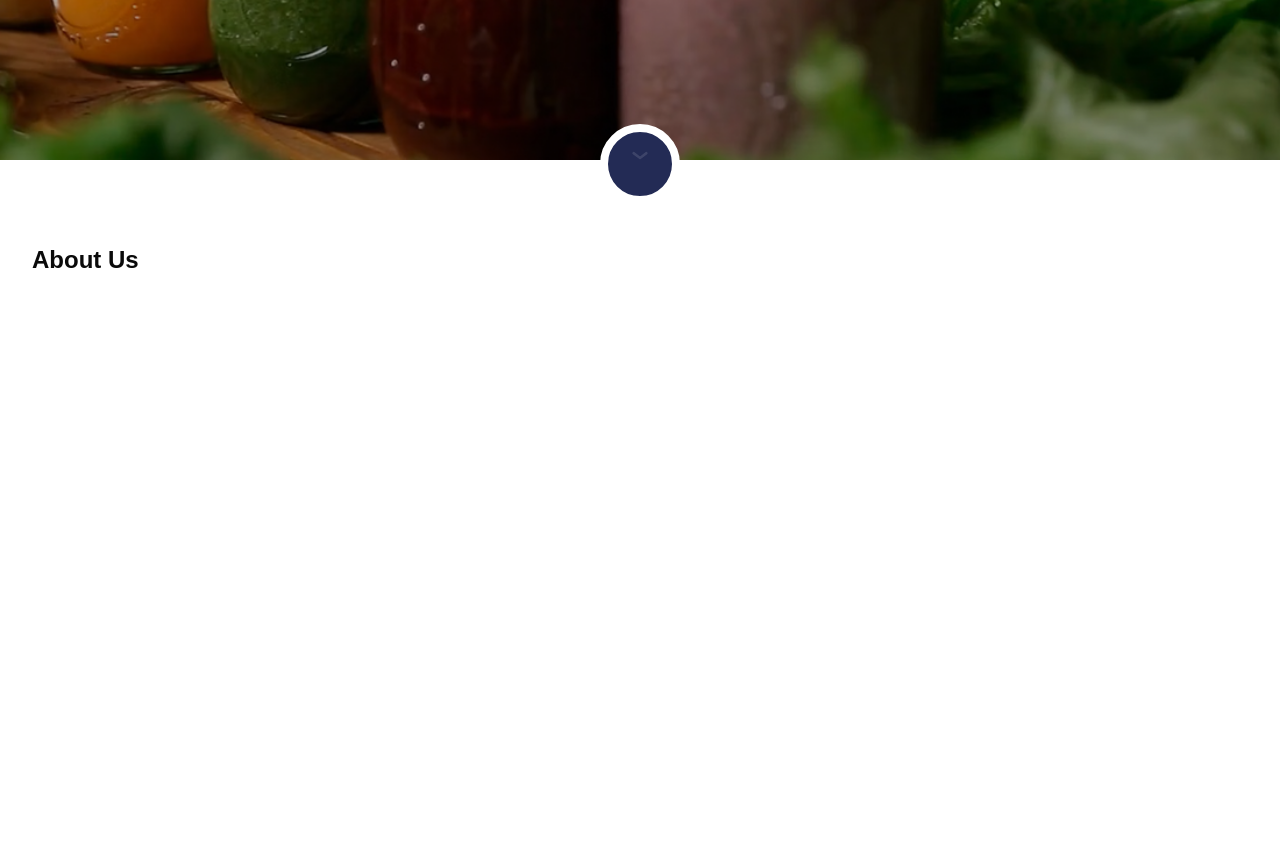
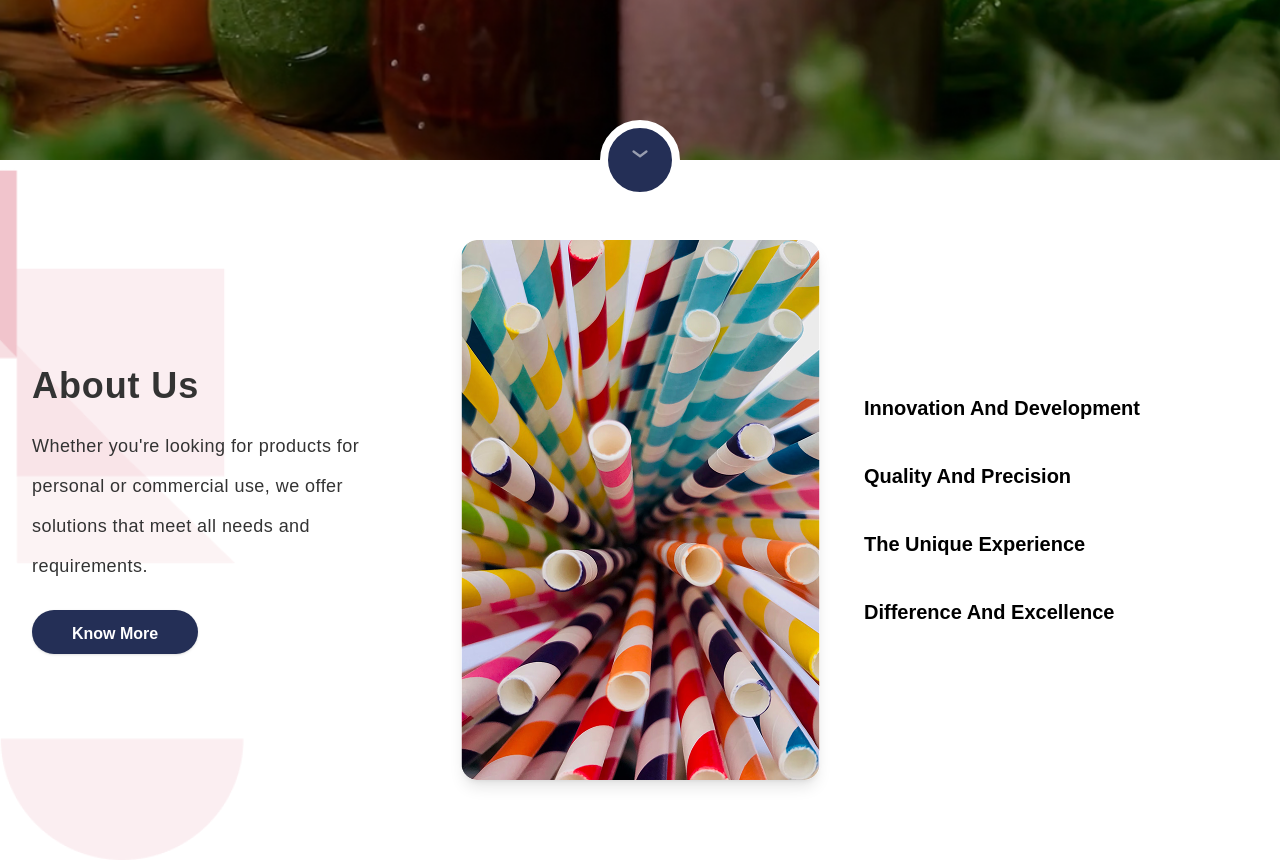
Before and after one commit to ghaithatfeh/best-world-emballage, a Next.js app: page / in a window 1280 px wide. Shown: the part 480-1340 px from the top of the page. Before the commit the page ends 800 px from the top, so only its background shows below. Built offline with nearby package versions, Linux system fonts and the light colour scheme; a web font is replaced by a local one.

Commit message:
set up colors and button component and about section in home page

```diff
--- a/src/app/layout.tsx
+++ b/src/app/layout.tsx
@@ -14,7 +14,7 @@ export default function RootLayout({
   children: React.ReactNode;
 }>) {
   return (
-    <html lang="en">
+    <html lang="en" className="scroll-smooth">
       <body className={`${balooBhaina2.variable} ${tajawal.variable}`}>
         <Header />
         <main>{children}</main>
--- a/src/components/AboutSection.tsx
+++ b/src/components/AboutSection.tsx
@@ -1,8 +1,67 @@
+import Heading from "./Heading";
+import Paragraph from "./Paragraph";
+import { Button } from "./ui/button";
+
+const features = [
+	(
+		<>
+			<span className="text-primarycolor-1">Innovation And </span>
+			<span className="text-secondrycolor">Development</span>
+		</>
+	),
+	(
+		<>
+			<span className="text-primarycolor-1">Quality And </span>
+			<span className="text-secondrycolor">Precision</span>
+		</>
+	),
+	(
+		<>
+			<span className="text-primarycolor-1">The Unique </span>
+			<span className="text-secondrycolor">Experience</span>
+		</>
+	),
+	(
+		<>
+			<span className="text-primarycolor-1">Difference And </span>
+			<span className="text-secondrycolor">Excellence</span>
+		</>
+	),
+];
+
 const AboutSection = () => {
 	return (
-		<section className="py-10">
+		<section className="py-10 bg-[url('/about-section-2.png')] bg-cover md:bg-center relative py-20" id="about">
 			<div className="container mx-auto">
-				<h2 className="text-2xl font-bold">About Us</h2>
+				<div className="flex flex-col md:flex-row items-center justify-between gap-8">
+					{/* Left Column */}
+					<div className="flex-1 max-w-md">
+						<Heading>About Us</Heading>
+						<Paragraph>
+							Whether you're looking for products for personal or commercial
+							use, we offer solutions that meet all needs and requirements.
+						</Paragraph>
+						<Button variant="primary" size="primary" className="mt-6">
+							Know More
+						</Button>
+					</div>
+
+					{/* Center Image */}
+					<div className="flex-1 flex justify-center">
+						<img
+							src="/about-section.png"
+							alt="Colorful straws"
+							className="rounded-2xl shadow-lg object-cover"
+						/>
+					</div>
+
+					{/* Right Column */}
+					<div className="flex-1 flex flex-col gap-10">
+						{features.map((feature, idx) => (
+							<div key={idx} className="text-xl font-semibold">{feature}</div>
+						))}
+					</div>
+				</div>
 			</div>
 		</section>
 	);
--- a/src/components/Header.tsx
+++ b/src/components/Header.tsx
@@ -67,7 +67,7 @@ const Header = () => {
 	];
 
 	return (
-		<header className="bg-transparent fixed top-0 left-0 w-full z-50">
+		<header className="bg-transparent absolute top-0 left-0 w-full z-50">
 			<div className="container mx-auto flex items-center justify-between py-4">
 				<div className="flex items-center gap-2">
 					<img src="/logo.svg" alt="logo" />
--- /dev/null
+++ b/src/components/Heading.tsx
@@ -0,0 +1,11 @@
+interface Props {
+	children?: React.ReactNode;
+}
+
+const Heading = ({ children }: Props) => {
+	return (
+		<h1 className="text-4xl font-bold tracking-wide leading-[1.1] text-[#333]">{children}</h1>
+	);
+};
+
+export default Heading;
--- a/src/components/HeroSection.tsx
+++ b/src/components/HeroSection.tsx
@@ -33,7 +33,7 @@ const HeroSection = () => {
 	];
 
 	return (
-		<>
+		<section className="relative">
 			<Swiper
 				spaceBetween={0}
 				loop={true}
@@ -72,7 +72,7 @@ const HeroSection = () => {
 				))}
 			</Swiper>
 
-			<div className="bg-[#232B55] hover:bg-[#354388] transition duration-300 w-20 h-20 rounded-full border-white border border-8 mx-auto -mt-9 z-10 relative">
+			<button className="bg-primary hover:bg-primary/90 transition duration-300 w-20 h-20 rounded-full border-white border-8 mx-auto z-10 absolute -bottom-10 left-1/2 -translate-x-1/2">
 				<a href="#about">
 					<Lottie
 						animationData={animationData}
@@ -81,8 +81,8 @@ const HeroSection = () => {
 						autoplay
 					/>
 				</a>
-			</div>
-		</>
+			</button>
+		</section>
 	);
 };
 
--- /dev/null
+++ b/src/components/Paragraph.tsx
@@ -0,0 +1,9 @@
+interface Props {
+	children?: React.ReactNode;
+}
+
+const Paragraph = ({ children }: Props) => {
+	return <p className="text-lg font-light leading-10 tracking-wide text-[#333] mt-5">{children}</p>;
+};
+
+export default Paragraph;
--- a/src/components/ui/button.tsx
+++ b/src/components/ui/button.tsx
@@ -5,7 +5,7 @@ import * as React from "react";
 import { cn } from "../../lib/utils";
 
 const buttonVariants = cva(
-  "inline-flex items-center justify-center gap-2 whitespace-nowrap rounded-md text-sm font-medium transition-colors focus-visible:outline-none focus-visible:ring-1 focus-visible:ring-ring disabled:pointer-events-none disabled:opacity-50 [&_svg]:pointer-events-none [&_svg]:size-4 [&_svg]:shrink-0",
+  "inline-flex items-center justify-center gap-2 whitespace-nowrap rounded-md text-sm font-semibold transition-colors focus-visible:outline-none focus-visible:ring-1 focus-visible:ring-ring disabled:pointer-events-none disabled:opacity-50 [&_svg]:pointer-events-none [&_svg]:size-4 [&_svg]:shrink-0",
   {
     variants: {
       variant: {
@@ -19,12 +19,14 @@ const buttonVariants = cva(
           "bg-secondary text-secondary-foreground shadow-sm hover:bg-secondary/80",
         ghost: "hover:bg-accent hover:text-accent-foreground",
         link: "text-primary underline-offset-4 hover:underline",
+        primary: "bg-primary text-primary-foreground text-md shadow hover:bg-primary/90 rounded-full font-semibold",
       },
       size: {
         default: "h-9 px-4 py-2",
         sm: "h-8 rounded-md px-3 text-xs",
         lg: "h-10 rounded-md px-8",
         icon: "h-9 w-9",
+        primary: "px-10 pt-3 pb-2 rounded-full",
       },
     },
     defaultVariants: {
--- a/src/styles/globals.css
+++ b/src/styles/globals.css
@@ -18,7 +18,6 @@
   --lawyer-body-small-500-letter-spacing: 0px;
   --lawyer-body-small-500-line-height: 20px;
   --neutral-300: rgba(239, 240, 246, 1);
-  --primarycolor-1: rgba(74, 58, 255, 1);
   --muted: 210 40% 96.1%;
   --muted-foreground: 215.4 16.3% 46.9%;
   --popover: 0 0% 100%;
@@ -27,10 +26,10 @@
   --input: 214.3 31.8% 91.4%;
   --card: transparent;
   --card-foreground: 222.2 47.4% 11.2%;
-  --primary: 222.2 47.4% 11.2%;
-  --primary-foreground: 210 40% 98%;
-  --secondary: 210 40% 96.1%;
-  --secondary-foreground: 222.2 47.4% 11.2%;
+  --primary: 227 41% 24%;
+  --primary-foreground: 0 0% 100%;
+  --secondary: 350 74% 50%;
+  --secondary-foreground: 0 0% 100%;
   --accent: 210 40% 96.1%;
   --accent-foreground: 222.2 47.4% 11.2%;
   --destructive: 0 100% 50%;
@@ -48,33 +47,6 @@
     @apply bg-background text-foreground;
     font-feature-settings: "rlig" 1, "calt" 1;
   }
-  :root {
-    --background: 0 0% 100%;
-    --foreground: 0 0% 3.9%;
-    --card: 0 0% 100%;
-    --card-foreground: 0 0% 3.9%;
-    --popover: 0 0% 100%;
-    --popover-foreground: 0 0% 3.9%;
-    --primary: 0 0% 9%;
-    --primary-foreground: 0 0% 98%;
-    --secondary: 0 0% 96.1%;
-    --secondary-foreground: 0 0% 9%;
-    --muted: 0 0% 96.1%;
-    --muted-foreground: 0 0% 45.1%;
-    --accent: 0 0% 96.1%;
-    --accent-foreground: 0 0% 9%;
-    --destructive: 0 84.2% 60.2%;
-    --destructive-foreground: 0 0% 98%;
-    --border: 0 0% 89.8%;
-    --input: 0 0% 89.8%;
-    --ring: 0 0% 3.9%;
-    --chart-1: 12 76% 61%;
-    --chart-2: 173 58% 39%;
-    --chart-3: 197 37% 24%;
-    --chart-4: 43 74% 66%;
-    --chart-5: 27 87% 67%;
-    --radius: 0.5rem;
-  }
 }
 
 :lang(en) {
--- a/tailwind.config.js
+++ b/tailwind.config.js
@@ -9,7 +9,6 @@ module.exports = {
   		colors: {
   			'blue-500': 'var(--blue-500)',
   			'neutral-300': 'var(--neutral-300)',
-  			'primarycolor-1': 'var(--primarycolor-1)',
   			border: 'hsl(var(--border))',
   			input: 'hsl(var(--input))',
   			ring: 'hsl(var(--ring))',
```
Also changed, not shown: public/about-section-2.png (added), public/about-section.png (added).
